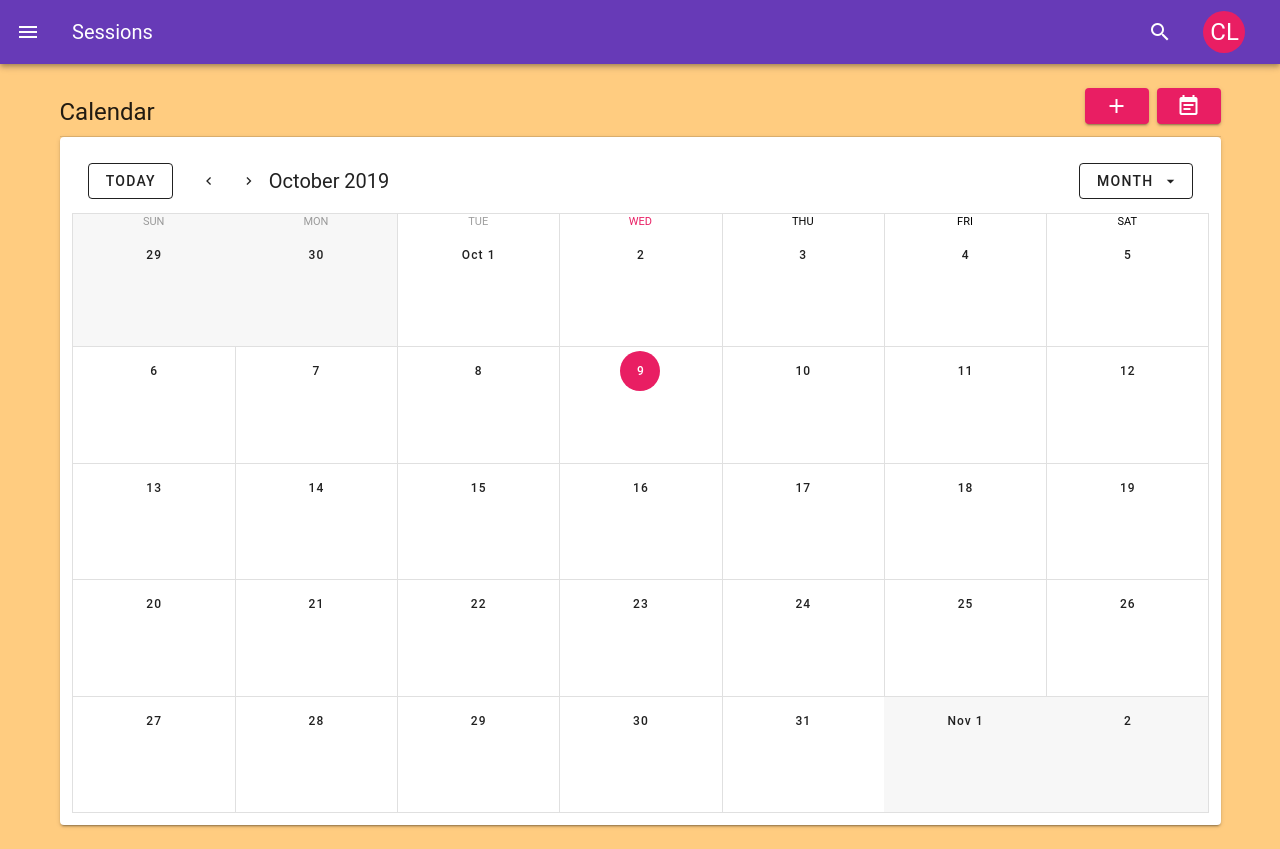
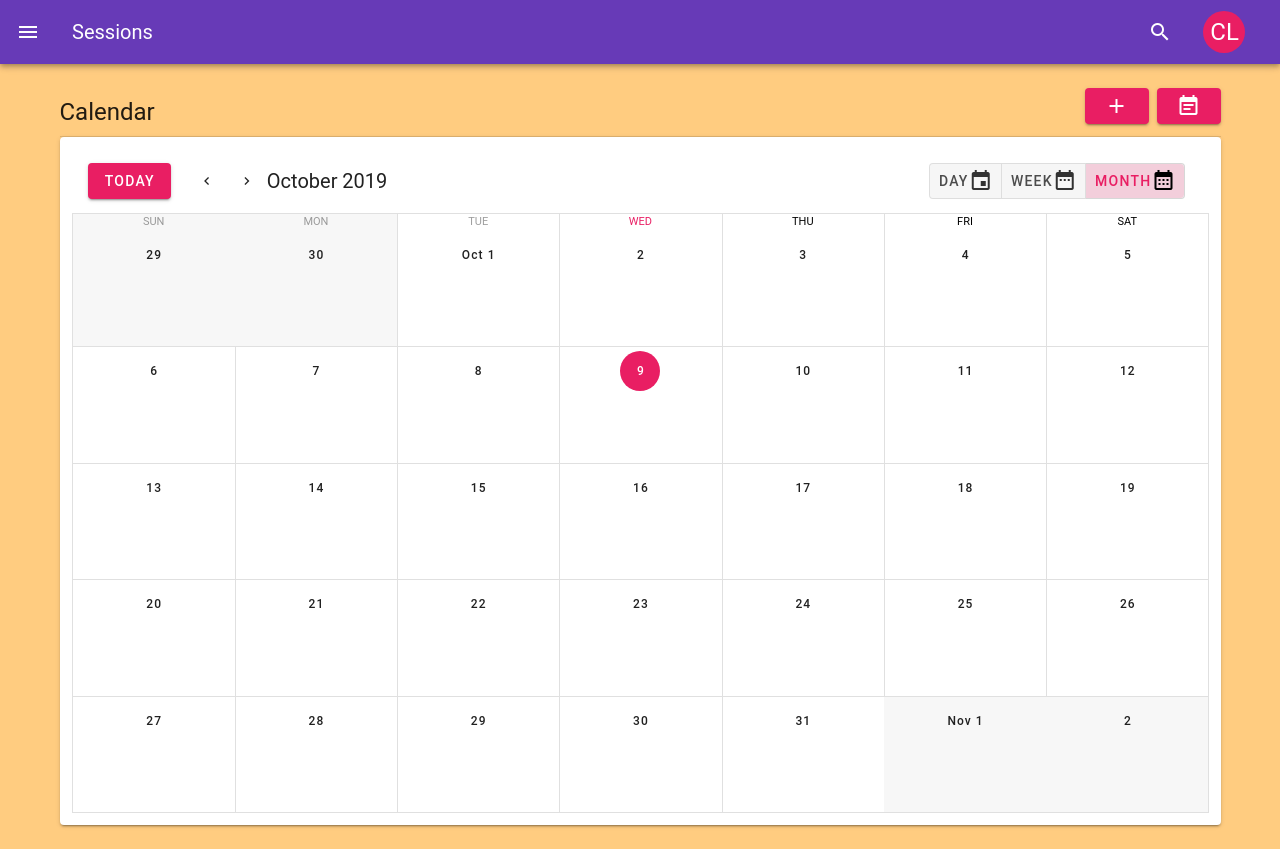
Before and after one commit to Chriztiaan/session, a Vue app: page / in a window 1280 px wide. Built offline with nearby package versions, Linux system fonts and the light colour scheme; what vue-moment would draw is missing.

Commit message:
Calendar buttons.

```diff
--- a/src/components/Calendar.vue
+++ b/src/components/Calendar.vue
@@ -3,7 +3,7 @@
 		<v-col>
 			<v-sheet height="64">
 				<v-toolbar flat color="white">
-					<v-btn outlined class="mr-4" @click="setToday">
+					<v-btn class="mr-4" color="secondary" @click="setToday">
 						Today
 					</v-btn>
 					<v-btn fab text small @click="prev">
@@ -14,25 +14,20 @@
 					</v-btn>
 					<v-toolbar-title>{{ title }}</v-toolbar-title>
 					<v-spacer></v-spacer>
-					<v-menu bottom right>
-						<template v-slot:activator="{ on }">
-							<v-btn outlined v-on="on">
-								<span>{{ typeToLabel[type] }}</span>
-								<v-icon right>mdi-menu-down</v-icon>
-							</v-btn>
-						</template>
-						<v-list>
-							<v-list-item @click="type = 'day'">
-								<v-list-item-title>Day</v-list-item-title>
-							</v-list-item>
-							<v-list-item @click="type = 'week'">
-								<v-list-item-title>Week</v-list-item-title>
-							</v-list-item>
-							<v-list-item @click="type = 'month'">
-								<v-list-item-title>Month</v-list-item-title>
-							</v-list-item>
-						</v-list>
-					</v-menu>
+					<v-btn-toggle v-model="type" dense class="mr-2" color="secondary">
+						<v-btn value="day">
+							<span class="hidden-sm-and-down">Day</span>
+							<v-icon>mdi-calendar</v-icon>
+						</v-btn>
+						<v-btn value="week">
+							<span class="hidden-sm-and-down">Week</span>
+							<v-icon>mdi-calendar-range</v-icon>
+						</v-btn>
+						<v-btn value="month">
+							<span class="hidden-sm-and-down">Month</span>
+							<v-icon>mdi-calendar-month</v-icon>
+						</v-btn>
+					</v-btn-toggle>
 				</v-toolbar>
 			</v-sheet>
 			<v-sheet height="600">
```
